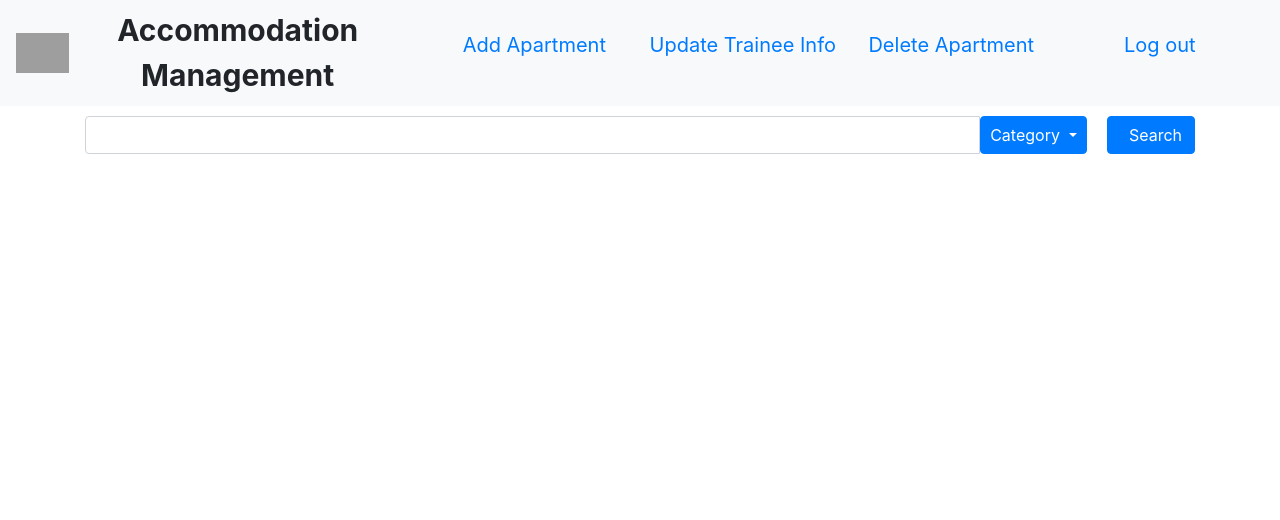
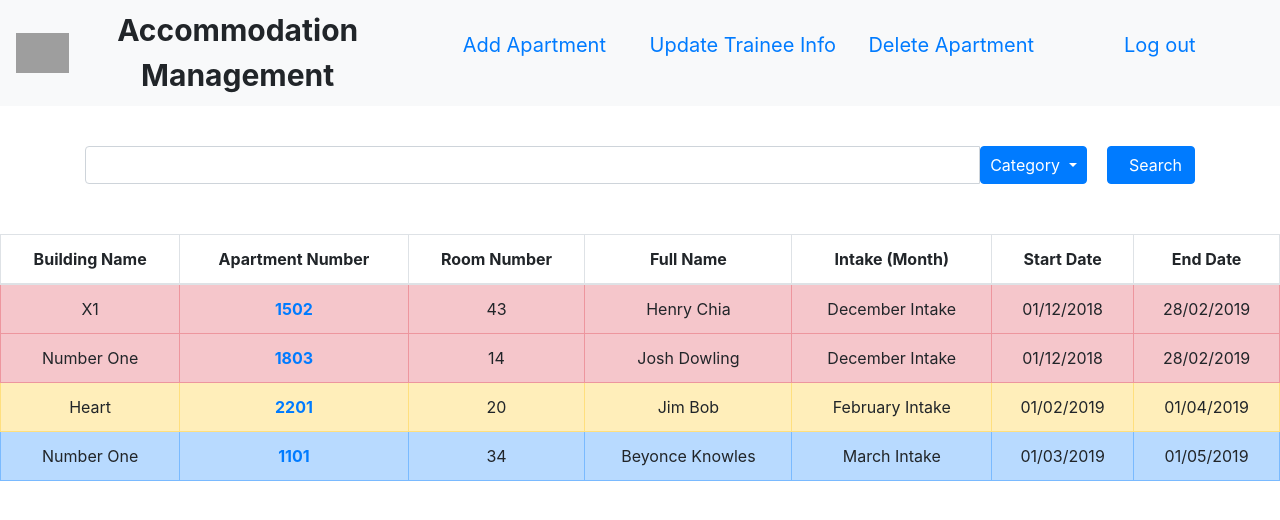
Before and after one commit to team3-apartments/ApartmentManager-Client, a React (Create React App) app: page /home in a window 1280 px wide. Shown: the top 520 px of the page. Built offline with nearby package versions, Linux system fonts and the light colour scheme; grey boxes are pictures that could not be loaded.

Commit message:
updated table layout on home page

```diff
--- a/src/App.css
+++ b/src/App.css
@@ -49,7 +49,7 @@ width:25%;
 }
 
 .Mainpara{
-  margin-top: 100px
+  margin-top: 40px
 }
 
 .App-link {
@@ -57,7 +57,7 @@ width:25%;
 }
 
 .filterbar {
-  margin-top: 10px
+  margin-bottom: 50px
 }
 
 @keyframes App-logo-spin {
--- a/src/App.js
+++ b/src/App.js
@@ -7,8 +7,7 @@ import UpdateForm from './Components/UpdateForm';
 import DeleteApartment from './Components/DeleteApartment';
 import AddApartment from './Components/AddApartment';
 import Login from './Components/Login';
-import FilterBar from './Components/FilterBar';
-import OverviewTable from './Components/OverviewTable';
+import Home from './Components/Home';
 
 
 
@@ -18,13 +17,10 @@ class App extends Component {
       <BrowserRouter>
         <div className="App">
           <Navbar />
-          <div className= "filterbar">
-           <FilterBar />
-          </div>
           <div className= "Mainpara">
 
            <Route exact path="/" component={Login} />
-           <Route exact path="/overviewtable" component={OverviewTable} />
+           <Route exact path="/home" component={Home} />
            {/* {(sessionStorage.getItem("Account"))=== null? <Route exact path="/addapartment" component={Login} />:<Route exact path="/addapartment" component={AddApartment} />}\*/} <Route exact path="/addapartment" component={AddApartment} />
            {/* {(sessionStorage.getItem("Account"))=== null? <Route exact path="/delete" component={Login} />:<Route exact path="/delete" component={DeleteForm} /> } */} <Route exact path="/deleteapartment" component={DeleteApartment} />
            {/* {(sessionStorage.getItem("Account"))=== null? <Route exact path="/updatetrainee" component={Login} />:<Route exact path="/updatetrainee" component={UpdateTrainee} />  } */} <Route exact path="/updateform" component={UpdateForm} />
--- /dev/null
+++ b/src/Components/Home.js
@@ -0,0 +1,68 @@
+import React, { Component } from 'react';
+import FilterBar from '../Components/FilterBar';
+
+class Home extends Component {
+    render() {
+        return (
+            <div className="table">
+                <div className="filterbar">
+                    <FilterBar />
+                </div>
+                <table className="table table-bordered">
+                    <thead>
+                        <tr>
+                            <th scope="col">Building Name</th>
+                            <th scope="col">Apartment Number</th>
+                            <th scope="col">Room Number</th>
+                            <th scope="col">Full Name</th>
+                            <th scope="col">Intake (Month)</th>
+                            <th scope="col">Start Date</th>
+                            <th scope="col">End Date</th>
+                        </tr>
+                    </thead>
+                    <tbody>
+                        <tr className="table-danger">
+                            <td>X1</td>
+                            <th><a href="/">1502</a></th>
+                            <td>43</td>
+                            <td>Henry Chia</td>
+                            <td>December Intake</td>
+                            <td>01/12/2018</td>
+                            <td>28/02/2019</td>
+                        </tr>
+                        <tr className="table-danger">
+                            <td>Number One</td>
+                            <th><a href="/">1803</a></th>
+                            <td>14</td>
+                            <td>Josh Dowling</td>
+                            <td>December Intake</td>
+                            <td>01/12/2018</td>
+                            <td>28/02/2019</td>
+                        </tr>
+                        <tr className="table-warning">
+                            <td>Heart</td>
+                            <th><a href="/">2201</a></th>
+                            <td>20</td>
+                            <td>Jim Bob</td>
+                            <td>February Intake</td>
+                            <td>01/02/2019</td>
+                            <td>01/04/2019</td>
+                        </tr>
+                        <tr className="table-primary">
+                            <td >Number One</td>
+                            <th scope="row"><a href="/">1101</a></th>
+                            <td>34</td>
+                            <td>Beyonce Knowles</td>
+                            <td>March Intake</td>
+                            <td>01/03/2019</td>
+                            <td>01/05/2019</td>
+                        </tr>
+
+                    </tbody>
+                </table>
+            </div>
+        );
+    }
+}
+
+export default Home;
--- a/src/Components/OverviewTable.js
+++ /dev/null
@@ -1,49 +0,0 @@
-import React, { Component } from 'react';
-
-class OverviewTable extends Component {
-    render() {
-        return (
-            <div className="App">
-                <table class="table table-bordered">
-                    <thead>
-                        <tr>
-                            <th scope="col">Apartment Number</th>
-                            <th scope="col">Full Name</th>
-                            <th scope="col">Start Date</th>
-                            <th scope="col">End Date</th>
-                        </tr>
-                    </thead>
-                    <tbody>
-                        <tr class="table-danger">
-                            <th scope="row">1</th>
-                            <td>Henry Chia</td>
-                            <td>01/12/2018</td>
-                            <td>28/02/2019</td>
-                        </tr>
-                        <tr class="table-danger">
-                            <th scope="row">2</th>
-                            <td>Josh Dowling</td>
-                            <td>01/12/2018</td>
-                            <td>28/02/2019</td>
-                        </tr>
-                        <tr class="table-warning">
-                            <th scope="row">3</th>
-                            <td>Jim Bob</td>
-                            <td>01/02/2019</td>
-                            <td>01/04/2019</td>
-                        </tr>
-                        <tr class="table-primary">
-                            <th scope="row">4</th>
-                            <td>Beyonce Knowles</td>
-                            <td>01/03/2019</td>
-                            <td>01/05/2019</td>
-                        </tr>
-
-                    </tbody>
-                </table>
-            </div>
-        );
-    }
-}
-
-export default OverviewTable;
```
Also changed, not shown: src/Components/ApartmentDetails.js (added, +13 -0 lines).
